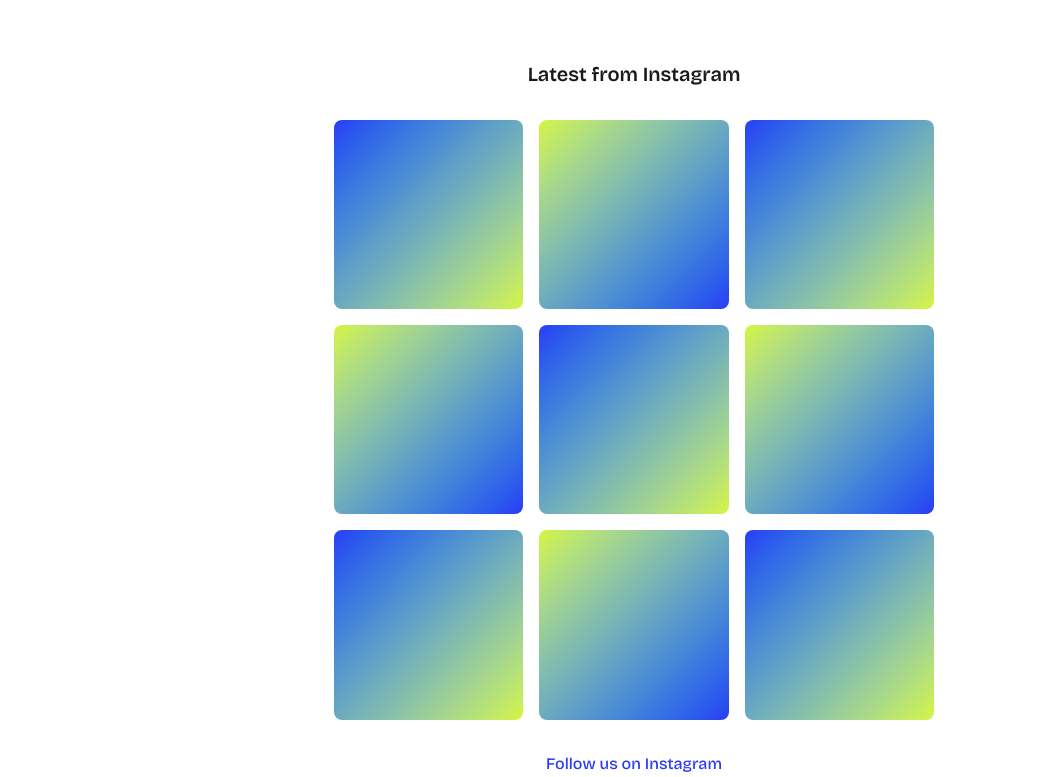
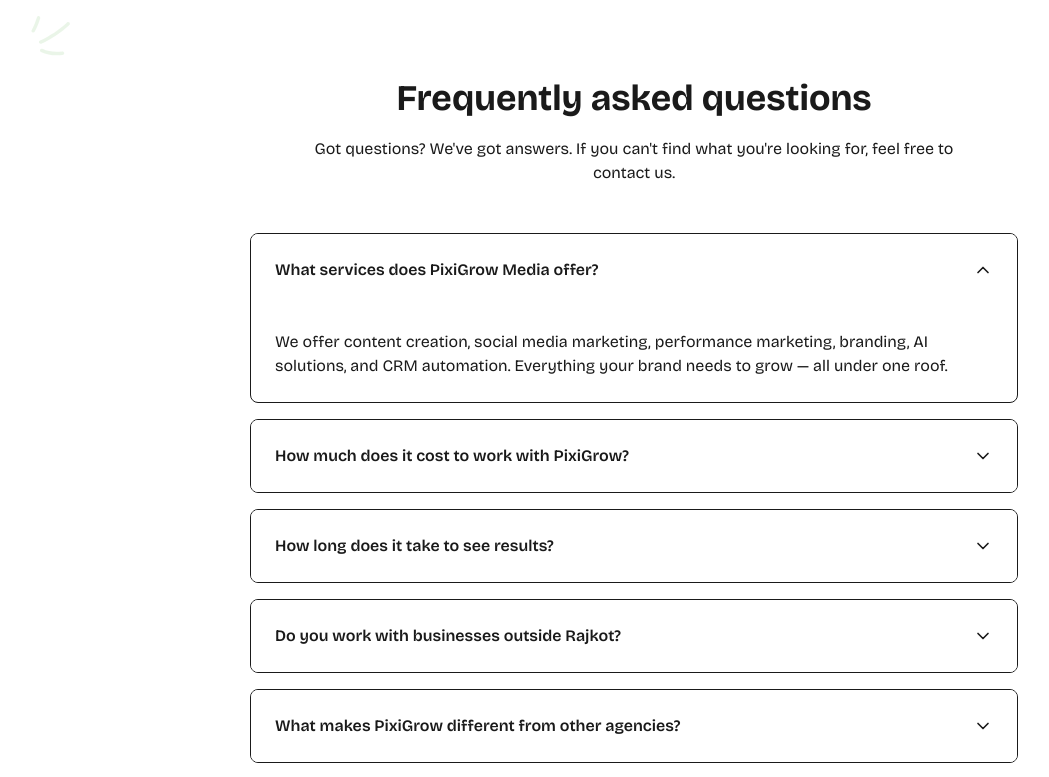
Before and after one commit to Prashantkhuva/pixigrow-media, a Next.js app: page / in a window 1280 px wide. Shown: the part 5440-6217 px from the top of the page, without its empty margins (6-1055 px from the left). Built offline with nearby package versions, Linux system fonts and the light colour scheme.

Commit message:
remove: InstagramFeed section (redundant with VideoShowcase)

```diff
--- a/src/app/page.tsx
+++ b/src/app/page.tsx
@@ -8,7 +8,6 @@
   ProcessSteps,
   Testimonials,
   Faq,
-  InstagramFeed,
   CTABand,
 } from "@/components";
 
@@ -23,7 +22,6 @@
       <VideoShowcase />
       <ProcessSteps />
       <Testimonials />
-      <InstagramFeed />
       <Faq />
       <CTABand />
     </>
--- a/src/components/InstagramFeed.tsx
+++ /dev/null
@@ -1,54 +0,0 @@
-"use client";
-
-// Phase 1: Placeholder gradient grid
-// Phase 2: Integrate with Instagram Basic Display API or Behold.so widget
-// https://developers.instagram.com/docs/instagram-basic-display-api/
-
-import { Section, Container } from "@/components";
-
-const posts = [
-  { id: 1, gradient: "from-primary to-accent" },
-  { id: 2, gradient: "from-accent to-primary" },
-  { id: 3, gradient: "from-primary to-accent" },
-  { id: 4, gradient: "from-accent to-primary" },
-  { id: 5, gradient: "from-primary to-accent" },
-  { id: 6, gradient: "from-accent to-primary" },
-  { id: 7, gradient: "from-primary to-accent" },
-  { id: 8, gradient: "from-accent to-primary" },
-  { id: 9, gradient: "from-primary to-accent" },
-];
-
-export default function InstagramFeed() {
-  return (
-    <Section bg="white">
-      <Container>
-        <h2 className="text-xl font-semibold text-dark text-center">
-          Latest from Instagram
-        </h2>
-
-        <div className="mt-8 grid grid-cols-3 gap-4 max-w-[600px] mx-auto">
-          {posts.map((post) => (
-            <a
-              key={post.id}
-              href="https://instagram.com/pixigrowmedia"
-              target="_blank"
-              rel="noopener noreferrer"
-              className={`aspect-square bg-gradient-to-br ${post.gradient} rounded-lg hover:opacity-80 transition-opacity`}
-            />
-          ))}
-        </div>
-
-        <div className="mt-8 text-center">
-          <a
-            href="https://instagram.com/pixigrowmedia"
-            target="_blank"
-            rel="noopener noreferrer"
-            className="text-primary font-medium hover:underline"
-          >
-            Follow us on Instagram
-          </a>
-        </div>
-      </Container>
-    </Section>
-  );
-}
--- a/src/components/index.ts
+++ b/src/components/index.ts
@@ -11,7 +11,6 @@
 export { default as ServicesGrid } from "./ServicesGrid";
 export { default as RecentWork } from "./RecentWork";
 export { default as ProcessSteps } from "./ProcessSteps";
-export { default as InstagramFeed } from "./InstagramFeed";
 export { default as CTABand } from "./CTABand";
 export { default as Footer } from "./Footer";
 export { default as Navigation } from "./Navigation";
```
